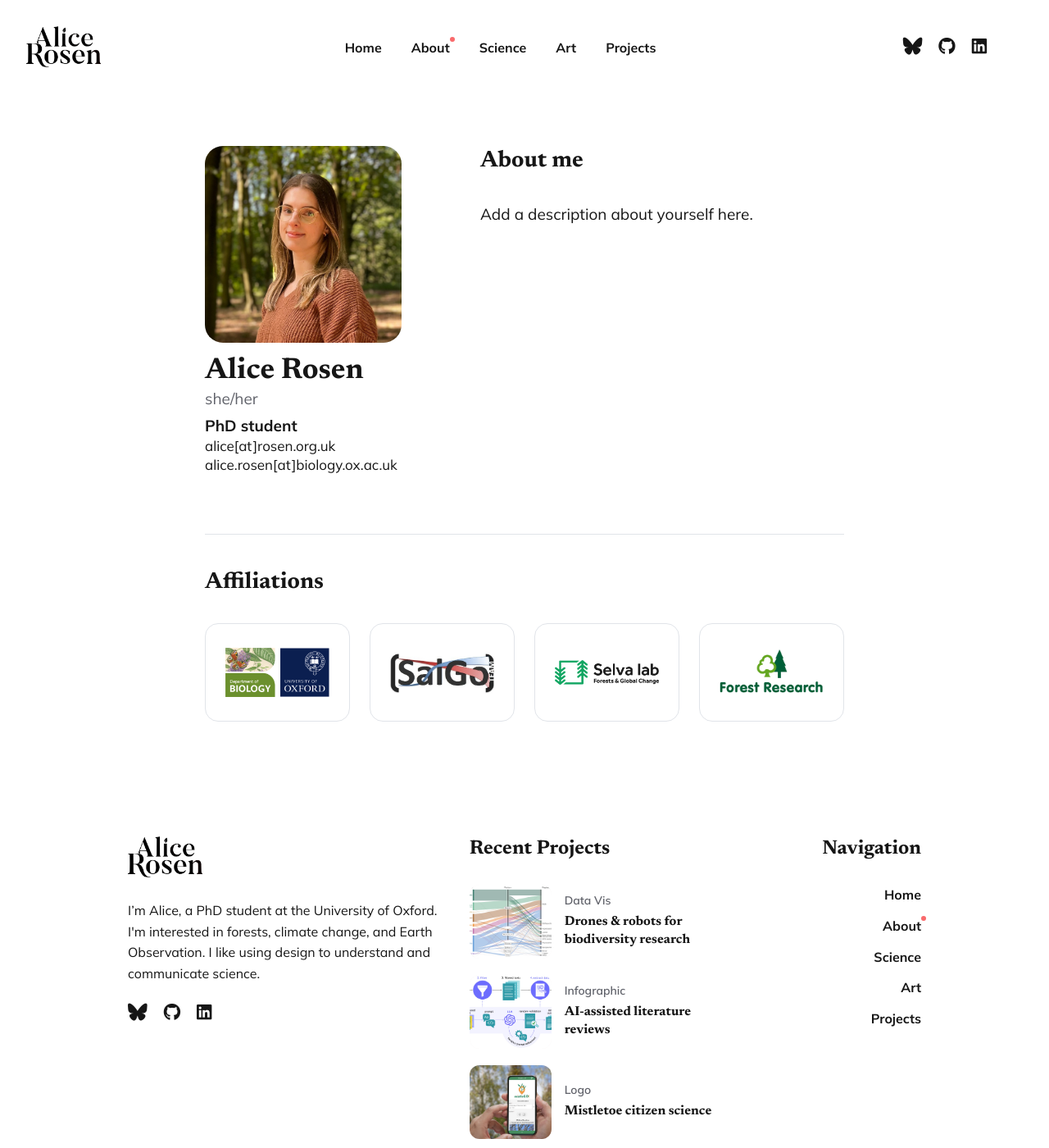
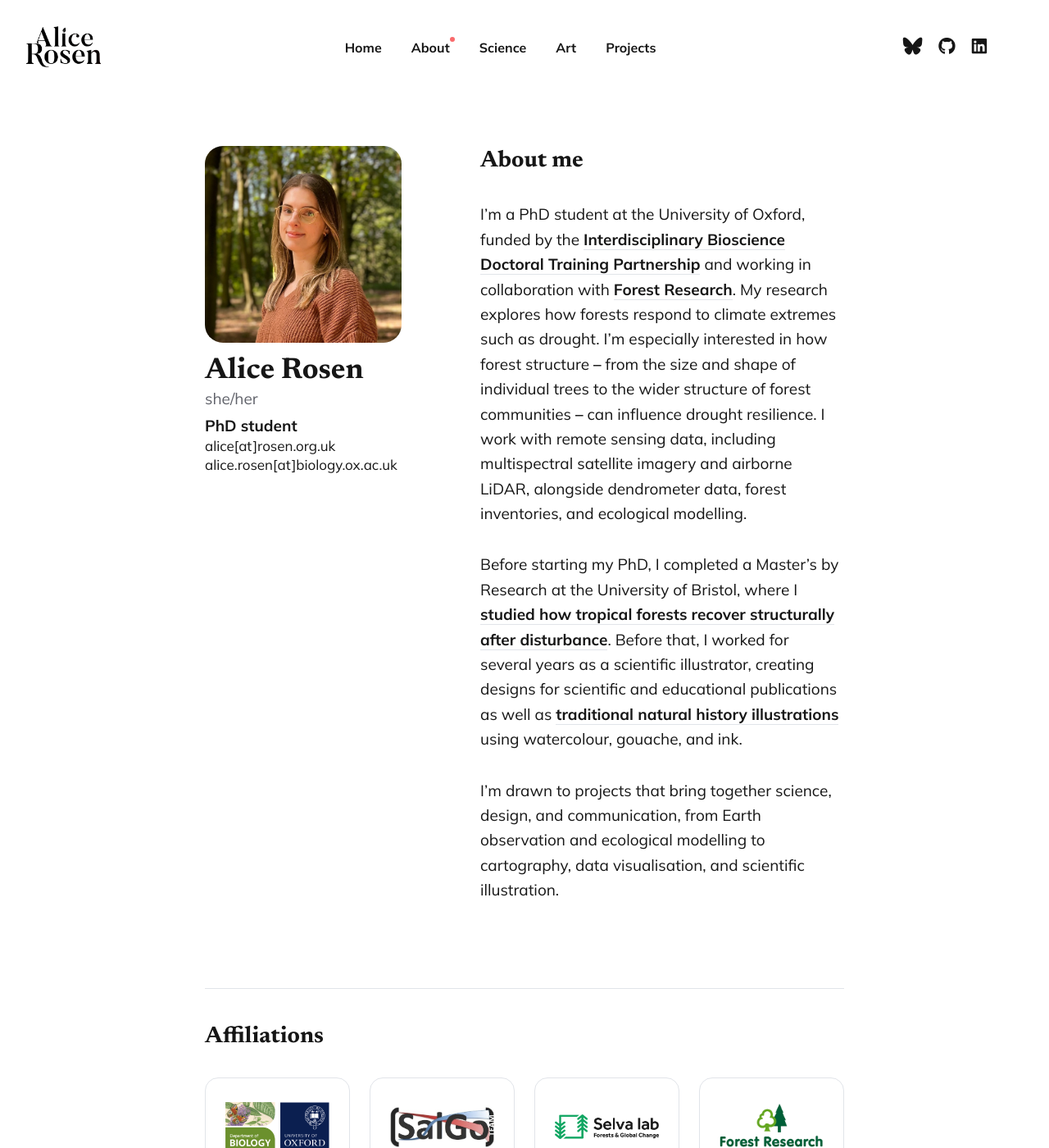
Before and after one commit to alice-rosen/alice-rosen.github.io, a Jekyll site: the page built from _pages/about.md, in a window 1280 px wide and 1400 px high. Shown: the whole window at 82% size. Built offline with Jekyll 4.4.1, drawn with Linux system fonts in a browser that asks for light colours; a style sheet for code colours, icons or effects is not loaded.

Commit message:
Add about layout and refactor about page

```diff
--- /dev/null
+++ b/_layouts/about.html
@@ -0,0 +1,42 @@
+---
+layout: default
+---
+
+<div class="container">
+  <article class="page">
+    <div class="page__content">
+      <div class="about-intro">
+        <section class="about-profile">
+          <div class="about-profile__portrait">
+            <img src="{{ '/images/alice_rosen_photo.jpeg' | relative_url }}" alt="Portrait of Alice Rosen">
+          </div>
+          <div class="about-profile__details">
+            <h2 class="about-profile__name">Alice Rosen</h2>
+            <p class="about-profile__pronouns">she/her</p>
+            <p class="about-profile__role">PhD student</p>
+            <p class="about-profile__email">alice[at]rosen.org.uk</p>
+            <p class="about-profile__email">alice.rosen[at]biology.ox.ac.uk</p>
+          </div>
+        </section>
+
+        <section class="about-bio">
+          <h2>About me</h2>
+          {{ content }}
+        </section>
+      </div>
+
+      {% if page.affiliations.size > 0 %}
+      <section class="about-affiliations">
+        <h2>Affiliations</h2>
+        <div class="about-affiliations__grid">
+          {% for affiliation in page.affiliations %}
+          {% if affiliation.url %}<a class="about-affiliation" href="{{ affiliation.url }}" target="_blank" rel="noopener noreferrer">{% else %}<div class="about-affiliation">{% endif %}
+            <img src="{{ affiliation.logo | relative_url }}" alt="{{ affiliation.name }} logo">
+          {% if affiliation.url %}</a>{% else %}</div>{% endif %}
+          {% endfor %}
+        </div>
+      </section>
+      {% endif %}
+    </div>
+  </article>
+</div>
--- a/_pages/about.md
+++ b/_pages/about.md
@@ -20,35 +19,8 @@ affiliations:
   logo: /images/forest_research_logo.jpeg
 ---
 
-<div class="about-intro">
-  <section class="about-profile">
-    <div class="about-profile__portrait">
-      <img src="{{ '/images/alice_rosen_photo.jpeg' | relative_url }}" alt="Portrait of Alice Rosen">
-    </div>
-    <div class="about-profile__details">
-      <h2 class="about-profile__name">Alice Rosen</h2>
-      <p class="about-profile__pronouns">she/her</p>
-      <p class="about-profile__role">PhD student</p>
-      <p class="about-profile__email">alice[at]rosen.org.uk</p>
-      <p class="about-profile__email">alice.rosen[at]biology.ox.ac.uk</p>
-    </div>
-  </section>
+I'm a PhD student at the University of Oxford, funded by the [Interdisciplinary Bioscience Doctoral Training Partnership](https://www.biodtp.ox.ac.uk/home) and working in collaboration with [Forest Research](https://www.forestresearch.gov.uk/). My research explores how forests respond to climate extremes such as drought. I'm especially interested in how forest structure **–** from the size and shape of individual trees to the wider structure of forest communities **–** can influence drought resilience. I work with remote sensing data, including multispectral satellite imagery and airborne LiDAR, alongside dendrometer data, forest inventories, and ecological modelling.
 
-  <section class="about-bio">
-    <h2>About me</h2>
-    <p>Add a description about yourself here.</p>
-  </section>
-</div>
+Before starting my PhD, I completed a Master's by Research at the University of Bristol, where I [studied how tropical forests recover structurally after disturbance](https://doi.org/10.1111/ecog.07377). Before that, I worked for several years as a scientific illustrator, creating designs for scientific and educational publications as well as [traditional natural history illustrations]({{ '/art/' \| relative_url }}) using watercolour, gouache, and ink.
 
-{% if page.affiliations.size > 0 %}
-<section class="about-affiliations">
-  <h2>Affiliations</h2>
-  <div class="about-affiliations__grid">
-    {% for affiliation in page.affiliations %}
-    {% if affiliation.url %}<a class="about-affiliation" href="{{ affiliation.url }}" target="_blank" rel="noopener noreferrer">{% else %}<div class="about-affiliation">{% endif %}
-      <img src="{{ affiliation.logo | relative_url }}" alt="{{ affiliation.name }} logo">
-    {% if affiliation.url %}</a>{% else %}</div>{% endif %}
-    {% endfor %}
-  </div>
-</section>
-{% endif %}
+I'm drawn to projects that bring together science, design, and communication, from Earth observation and ecological modelling to cartography, data visualisation, and scientific illustration.
```
Also changed, not shown: other parts of _pages/about.md (+1 -2 lines).
